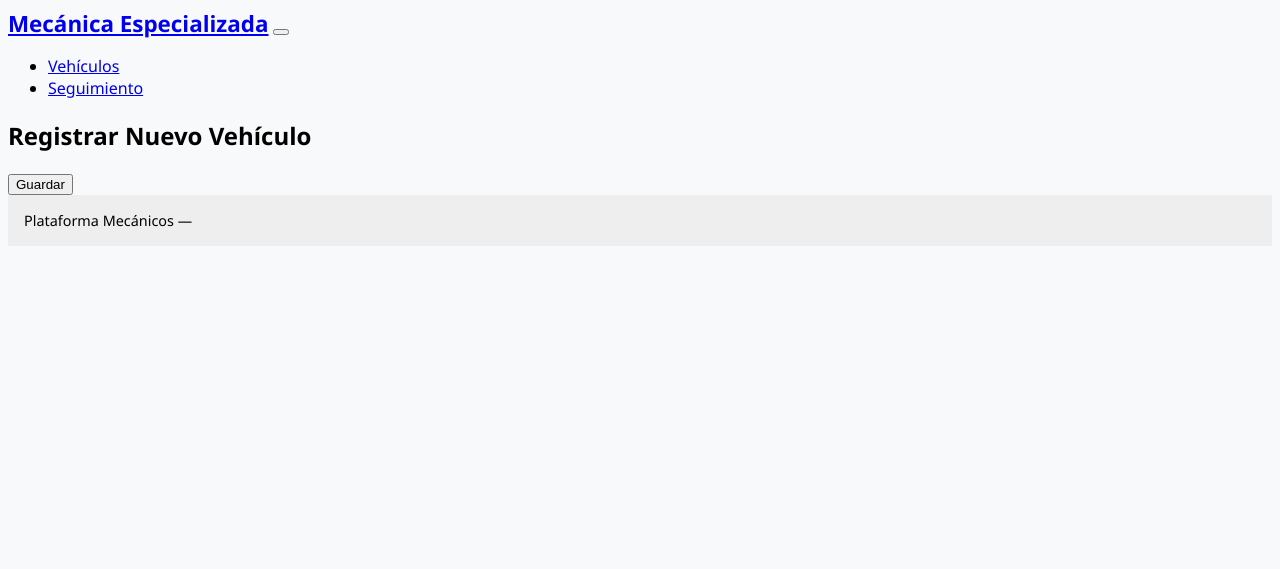
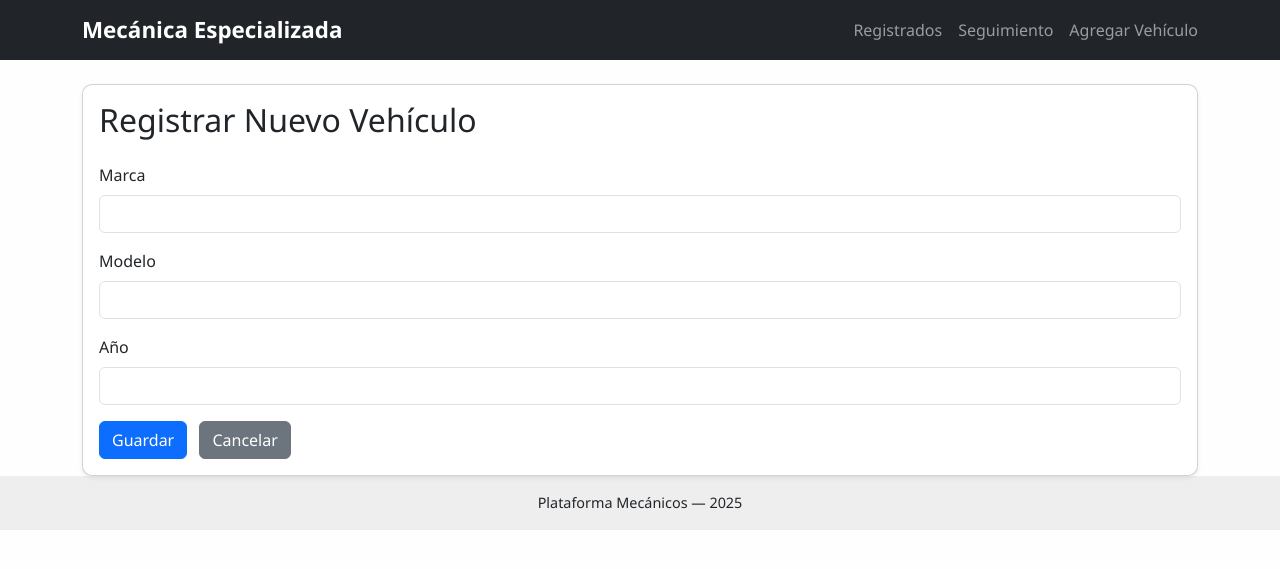
Before and after one commit to oscarcalderonzegarra/plataforma, a Django app: page /agregar/ in a window 1280 px wide. Shown: the top 569 px of the page. Run offline with Django 5.2, Linux system fonts and the light colour scheme; some libraries are stand-ins or nearby versions.

Commit message:
Cambios de error en las rutas, arreglo del css y visual basica

```diff
--- a/plataforma_mecanicos/urls.py
+++ b/plataforma_mecanicos/urls.py
@@ -4,5 +4,5 @@ from django.urls import path, include
 
 urlpatterns = [
     path('admin/', admin.site.urls),
-    path('', include('vehiculos.urls', namespace='vehiculos')),  # ← esto activa el namespace
+    path('', include('vehiculos.urls')),
 ]
--- a/vehiculos/static/css/app.css
+++ b/vehiculos/static/css/app.css
@@ -1,5 +1,5 @@
 body {
-  background-color: #f8f9fa;
+  background-color: #fefefe !important;
   font-family: 'Segoe UI', sans-serif;
 }
 
--- a/vehiculos/templates/vehiculos/agregar.html
+++ b/vehiculos/templates/vehiculos/agregar.html
@@ -2,10 +2,26 @@
 {% block title %}Agregar Vehículo{% endblock %}
 
 {% block content %}
-<h2 class="mb-4">Registrar Nuevo Vehículo</h2>
-<form method="post">
-  {% csrf_token %}
-  <!-- Aquí irá tu formulario Django -->
-  <button type="submit" class="btn btn-primary">Guardar</button>
-</form>
+<div class="card shadow-sm">
+  <div class="card-body">
+    <h2 class="mb-4">Registrar Nuevo Vehículo</h2>
+    <form method="post">   <!--metodo post para el formulario-->
+      {% csrf_token %}
+      <div class="mb-3">
+        <label for="marca" class="form-label">Marca</label>
+        <input type="text" name="marca" id="marca" class="form-control" required>
+      </div>
+      <div class="mb-3">
+        <label for="modelo" class="form-label">Modelo</label>
+        <input type="text" name="modelo" id="modelo" class="form-control" required>
+      </div>
+      <div class="mb-3">
+        <label for="anio" class="form-label">Año</label>
+        <input type="number" name="anio" id="anio" class="form-control" min="1990" max="2025" required>
+      </div>
+      <button type="submit" class="btn btn-primary">Guardar</button>
+      <a href="{% url 'vehiculos:lista_vehiculos' %}" class="btn btn-secondary ms-2">Cancelar</a>
+    </form>
+  </div>
+</div>
 {% endblock %}
--- a/vehiculos/templates/vehiculos/base.html
+++ b/vehiculos/templates/vehiculos/base.html
@@ -1,36 +1,37 @@
 {% load static %}
+
 <!DOCTYPE html>
+
+
 <html lang="es">
 <head>
   <meta charset="UTF-8">
   <title>{% block title %}Mecánica Especializada{% endblock %}</title>
   <meta name="viewport" content="width=device-width, initial-scale=1">
-  <link href="{% static 'css/bootstrap.min.css' %}" rel="stylesheet">
-  <link href="{% static 'css/app.css' %}" rel="stylesheet">
-  <link href="https://cdn.jsdelivr.net/npm/bootstrap-icons@1.10.5/font/bootstrap-icons.css" rel="stylesheet">
+  <link rel= "stylesheet" href="{% static 'css/bootstrap.min.css' %}">
+  <link href="https://cdn.jsdelivr.net/npm/bootstrap@5.3.2/dist/css/bootstrap.min.css" rel="stylesheet"> <!-- NO QUITAR POR AHORA ESTOY PROBANDO-->
+  <link rel= "stylesheet" href="{% static 'css/app.css' %}">
 </head>
+
 <body>
-  <nav class="navbar navbar-expand-lg navbar-dark bg-dark mb-4">
+<nav class="navbar navbar-dark bg-dark mb-4">
   <div class="container">
     <a class="navbar-brand" href="{% url 'vehiculos:lista_vehiculos' %}">Mecánica Especializada</a>
-      <button class="navbar-toggler" type="button" data-bs-toggle="collapse" data-bs-target="#navMain">
-        <span class="navbar-toggler-icon"></span>
-      </button>
-      <div id="navMain" class="collapse navbar-collapse">
-        <ul class="navbar-nav me-auto">
-          <li class="nav-item"><a class="nav-link" href="{% url 'vehiculos:lista_vehiculos' %}">Vehículos</a></li>
+    <ul class="navbar-nav flex-row gap-3">
+      <li class="nav-item"><a class="nav-link" href="{% url 'vehiculos:lista_vehiculos' %}">Registrados</a></li>
       <li class="nav-item"><a class="nav-link" href="{% url 'vehiculos:seguimiento' %}">Seguimiento</a></li>
+      <li class="nav-item"><a class="nav-link" href="{% url 'vehiculos:agregar_vehiculo' %}">Agregar Vehículo</a></li>
     </ul>
-      </div>
   </div>
 </nav>
 
-  <main class="container">
+
+  <main class="container"> <!-- espacio reservado en ese canva para las wawi paginas-->
     {% block content %}{% endblock %}
   </main>
 
-  <footer class="text-center text-muted py-4 mt-5 border-top small">
-    Plataforma Mecánicos — {{ now|date:"Y" }}
+  <footer class="text-center">
+    Plataforma Mecánicos — {% now "Y" %}
   </footer>
 
   <script src="{% static 'js/bootstrap.bundle.min.js' %}"></script>
--- a/vehiculos/urls.py
+++ b/vehiculos/urls.py
@@ -6,6 +6,6 @@ app_name = 'vehiculos'
 urlpatterns = [
     path('', views.inicio, name='inicio'),
     path('listar/', views.lista_vehiculos, name='lista_vehiculos'),
-    path('seguimiento/', views.seguimiento_portfolio, name='seguimiento'),
-    path('agregar/', views.agregar_vehiculo, name='agregar'),
+    path('seguimiento/', views.seguimiento, name='seguimiento'),
+    path('agregar/', views.agregar_vehiculo, name='agregar_vehiculo'),
 ]
--- a/vehiculos/views.py
+++ b/vehiculos/views.py
@@ -1,23 +1,24 @@
-from django.shortcuts import render
-
-def lista_vehiculos(request):
-    return render(request, 'vehiculos/listar.html')
-
-def seguimiento_portfolio(request):
-    portfolio = {
-        "T1": [
-            {"nombre": "Bay Bridge", "status": "Listo", "semana": "Semana 1", "desviacion": "5 días", "entrega": "5 sept.", "prioridad": 4},
-            {"nombre": "Mini-Mirja", "status": "En riesgo", "semana": "Semana 2", "desviacion": "3 días", "entrega": "1 sept.", "prioridad": 3},
-        ],
-        "T2": [
-            {"nombre": "Moonshot", "status": "Estancado", "semana": "Semana 3", "desviacion": "2 días", "entrega": "3 sept.", "prioridad": 5},
-            {"nombre": "Bigfish", "status": "Listo", "semana": "Semana 1", "desviacion": "1 día", "entrega": "2 sept.", "prioridad": 2},
-        ]
-    }
-    return render(request, 'vehiculos/seguimiento.html', {'portfolio': portfolio})
+from django.shortcuts import render, redirect
+from .models import Vehiculo #HAY QUE IMPORTAR LOS MODELOS PARA PODER USARLOS
+from .forms import VehiculoForm
 
 def inicio(request):
     return render(request, 'vehiculos/inicio.html')
 
+
+def lista_vehiculos(request): #REVISANDO Q ONDA
+    vehiculos = Vehiculo.objects.all()
+    return render(request, 'vehiculos/listar.html', {'vehiculos': vehiculos})
+
+def seguimiento(request):
+    return render(request, 'vehiculos/seguimiento.html')
+
 def agregar_vehiculo(request):
-    return render(request, 'vehiculos/agregar.html')
+    if request.method == 'POST':
+        form = VehiculoForm(request.POST)
+        if form.is_valid():
+            form.save()
+            return redirect('vehiculos:lista_vehiculos')
+    else:
+        form = VehiculoForm()
+    return render(request, 'vehiculos/agregar.html', {'form': form})
```
Also changed, not shown: plataforma_mecanicos/settings.py (+4 -6 lines), vehiculos/templates/vehiculos/listar.html (+11 -2 lines), vehiculos/templates/vehiculos/seguimiento.html (renamed from vehiculos/templates/seguimiento.html). Lines whose indentation alone changed are shown as unchanged.
